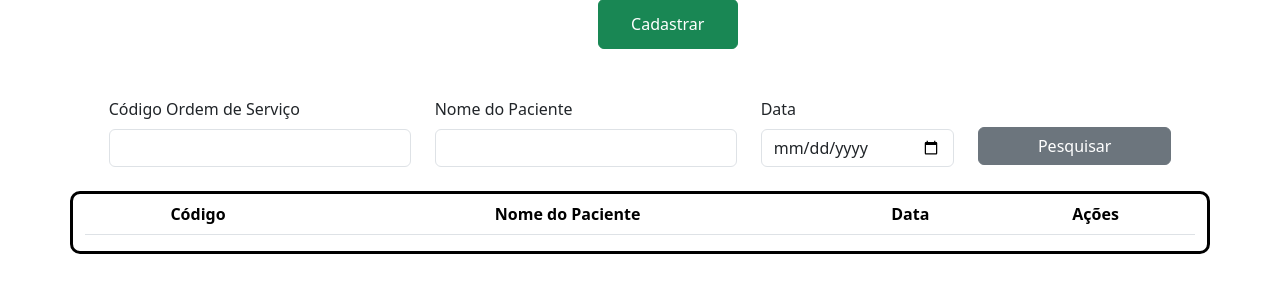
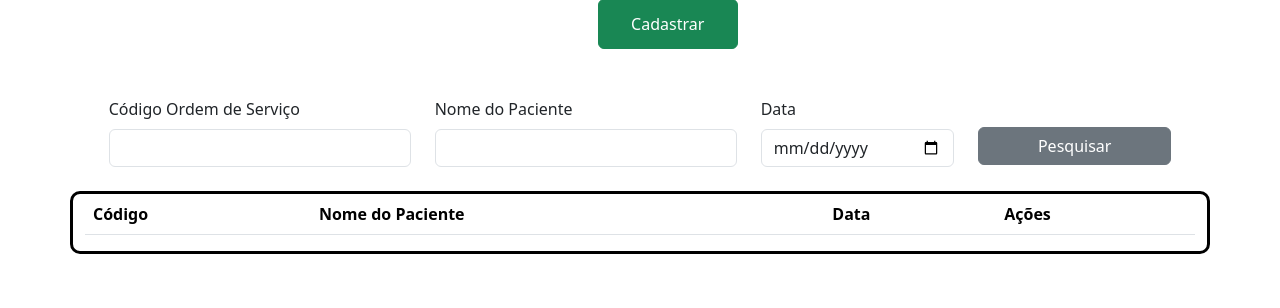
Before and after one commit to feliperodighero/projeto-integrador-3, a Flask app: page /service_order in a window 1280 px wide. Shown: the part 192-500 px from the top of the page. Run offline with Flask 3, Linux system fonts and the light colour scheme; the visitor is signed in with stand-in values (Sample User, id 1); lists and menus that the app fills with data are empty; parts of the project's set-up code (start-up, migrations or seed data) failed here and were passed over.

Commit message:
Alinhamento nas informações da ordem de serviço

```diff
--- a/database/config.py
+++ b/database/config.py
@@ -1,4 +1,6 @@
 from sqlalchemy import create_engine
 
 # Cria a conexão com o banco de dados
-engine = create_engine('mssql+pyodbc://@Felipe/PRODUCAO?trusted_connection=yes&driver=ODBC+Driver+17+for+SQL+Server')
+engine = create_engine(
+    "mssql+pyodbc://@Felipe/PRODUCAO?trusted_connection=yes&driver=ODBC+Driver+17+for+SQL+Server"
+)
--- a/static/css/style.css
+++ b/static/css/style.css
@@ -291,7 +291,11 @@
 }
 
 #titulos-tabela{
-    text-align: center;
+    text-align: left;
+}
+
+.conteudo-ordem-de-servico{
+    text-align: left;
 }
 
 .is-invalid {
```
